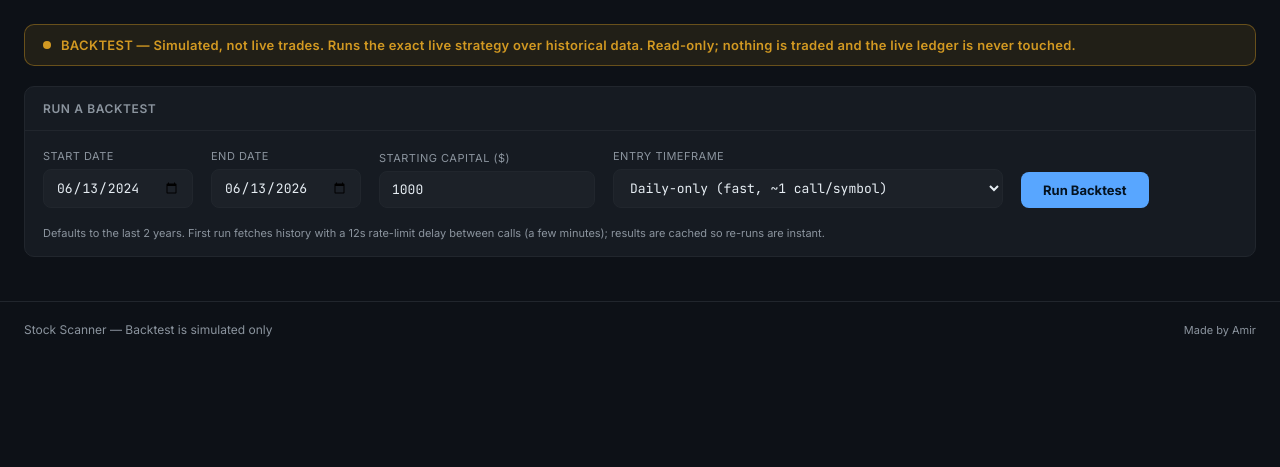
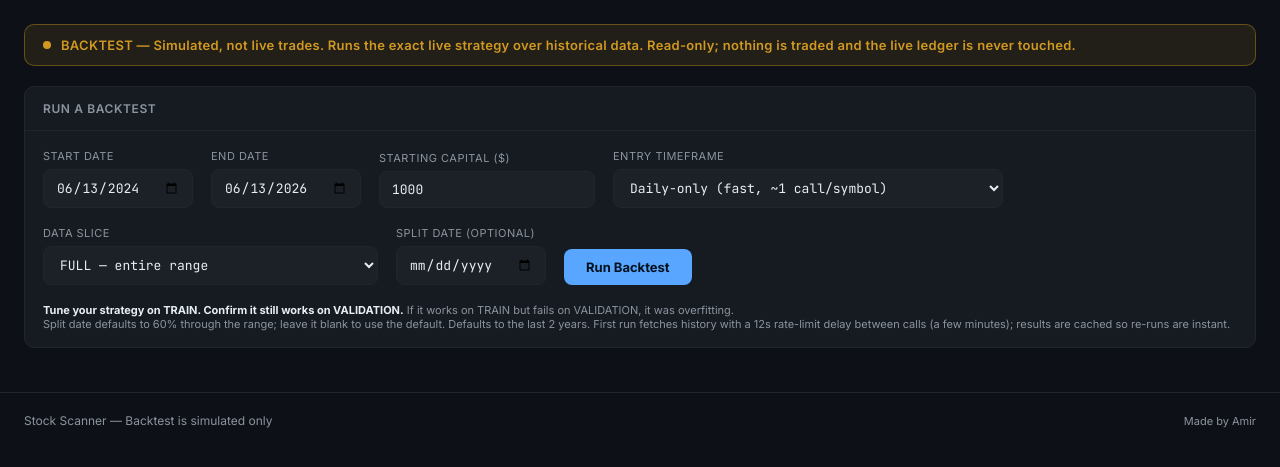
Before and after one commit to 3yther/stock-scanner, a Flask app: page /backtest in a window 1280 px wide. Shown: the part 54-521 px from the top of the page. Run offline with Flask 3, Linux system fonts and the light colour scheme.

Commit message:
Backtest: SPY benchmark + train/validation split for overfitting protection
Infrastructure only — strategy logic untouched.

SPY buy-and-hold benchmark:
  - Buys SPY with full starting capital at the first bar's open of the simulated
    slice, holds to the end; marked to market on the same calendar so the curve
    aligns day-by-day with the strategy
  - Reuses the SPY daily series already fetched for the regime filter — no extra
    API calls
  - Equity chart now plots both lines (strategy green, SPY blue dashed) with a
    legend; new "VS Benchmark" scoreboard card shows strategy return, SPY return,
    alpha (green if it beat SPY, red if not), and Sharpe vs Sharpe

Train / validation / holdout splitting:
  - New "Data slice" selector: FULL / TRAIN (first 60%) / VALIDATION (last 40%),
    with an optional manual split-date override
  - Always fetches the full range (cache shared across slices, no extra calls)
    and only restricts the walk-forward window — TRAIN stops at the split so
    validation-period data can never leak into a train run
  - Prominent banner labels every result, e.g. "VALIDATION SET — data NOT used
    for tuning — 2024-06-01 to 2025-01-31"; split date stored in results
  - Plain-English explainer on the page: tune on TRAIN, confirm on VALIDATION,
    divergence means overfitting

Verified: TRAIN/VALIDATION partition is clean and gap-free (262+150=412 days),
no train→validation leakage, fetch ranges identical across slices, benchmark
curve aligns with the strategy curve, and the live trades DB is untouched.

Co-Authored-By: Claude Fable 5 <noreply@anthropic.com>

```diff
--- a/dashboard.py
+++ b/dashboard.py
@@ -62,6 +62,8 @@ def api_backtest_run():
     start_date = (body.get("start") or default_start)[:10]
     end_date   = (body.get("end")   or today.isoformat())[:10]
     mode       = "hourly" if body.get("mode") == "hourly" else "daily"
+    split      = body.get("split") if body.get("split") in ("full", "train", "validation") else "full"
+    split_date = (body.get("split_date") or "")[:10] or None
     try:
         capital = float(body.get("capital", config.INITIAL_BALANCE))
     except (TypeError, ValueError):
@@ -72,10 +74,12 @@ def api_backtest_run():
     if backtest.is_running():
         return jsonify({"started": False, "reason": "A backtest is already running"}), 409
 
-    started = backtest.start(start_date, end_date, capital, mode)
-    print(f"[BACKTEST] run requested: {start_date}→{end_date} ${capital} mode={mode} started={started}", flush=True)
+    started = backtest.start(start_date, end_date, capital, mode, split, split_date)
+    print(f"[BACKTEST] run requested: {start_date}→{end_date} ${capital} mode={mode} "
+          f"split={split} split_date={split_date} started={started}", flush=True)
     return jsonify({"started": started, "start": start_date, "end": end_date,
-                    "capital": capital, "mode": mode})
+                    "capital": capital, "mode": mode, "split": split,
+                    "split_date": split_date})
 
 
 @app.route("/api/backtest_status")
--- a/templates/backtest.html
+++ b/templates/backtest.html
@@ -122,6 +122,27 @@
     color: var(--subtle); font-size: 12px;
   }
   .pill { font-family: var(--mono); font-size: 11px; padding: 2px 8px; border-radius: 20px; background: var(--surface2); color: var(--subtle); border:1px solid var(--border); }
+
+  /* Prominent slice banner */
+  .slice-banner {
+    display: flex; align-items: center; gap: 12px; border-radius: 10px;
+    padding: 14px 18px; margin-bottom: 16px; font-weight: 700; font-size: 15px;
+    letter-spacing: .3px; border: 1px solid var(--border); background: var(--surface2);
+  }
+  .slice-banner .tag { font-family: var(--mono); font-size: 11px; padding: 3px 10px; border-radius: 6px; font-weight: 700; }
+  .slice-full       { color: var(--blue);   } .slice-full .tag   { background: rgba(88,166,255,.15);  color: var(--blue); }
+  .slice-train      { color: var(--purple); } .slice-train .tag  { background: rgba(188,140,255,.15); color: var(--purple); }
+  .slice-validation { color: var(--yellow); border-color: rgba(210,153,34,.5); background: rgba(210,153,34,.08); }
+  .slice-validation .tag { background: rgba(210,153,34,.2); color: var(--yellow); }
+
+  /* VS Benchmark card */
+  .bench-card { background: var(--surface); border: 1px solid var(--border); border-radius: 10px; padding: 16px 18px; margin-bottom: 20px; }
+  .bench-grid { display: grid; grid-template-columns: repeat(4, 1fr); gap: 14px; }
+  @media (max-width: 700px) { .bench-grid { grid-template-columns: repeat(2, 1fr); } }
+  .bench-col { border-left: 3px solid var(--border); padding-left: 12px; }
+  .bench-col .k { font-size: 11px; color: var(--subtle); text-transform: uppercase; letter-spacing:.5px; margin-bottom:6px; }
+  .bench-col .v { font-family: var(--mono); font-size: 20px; font-weight: 500; }
+  .bench-verdict { font-family: var(--mono); font-size: 12px; padding: 3px 10px; border-radius: 6px; font-weight:700; }
 </style>
 </head>
 <body>
@@ -167,12 +188,27 @@
         </select>
       </div>
       <div class="field">
+        <label>Data slice</label>
+        <select id="f-split">
+          <option value="full" selected>FULL — entire range</option>
+          <option value="train">TRAIN — in-sample (first 60%)</option>
+          <option value="validation">VALIDATION — out-of-sample (last 40%)</option>
+        </select>
+      </div>
+      <div class="field">
+        <label>Split date (optional)</label>
+        <input type="date" id="f-split-date">
+      </div>
+      <div class="field">
         <button class="btn" id="run-btn">Run Backtest</button>
       </div>
     </div>
     <div class="hint">
-      Defaults to the last 2 years. First run fetches history with a 12s rate-limit delay between calls
-      (a few minutes); results are cached so re-runs are instant.
+      <strong style="color:var(--text)">Tune your strategy on TRAIN. Confirm it still works on VALIDATION.</strong>
+      If it works on TRAIN but fails on VALIDATION, it was overfitting.<br>
+      Split date defaults to 60% through the range; leave it blank to use the default.
+      Defaults to the last 2 years. First run fetches history with a 12s rate-limit delay between
+      calls (a few minutes); results are cached so re-runs are instant.
     </div>
   </div>
 
@@ -189,6 +225,38 @@
 
   <!-- Results -->
   <div id="results">
+
+    <!-- Prominent slice banner -->
+    <div class="slice-banner" id="slice-banner">
+      <span class="tag" id="slice-tag">SLICE</span>
+      <span id="slice-text"></span>
+    </div>
+
+    <!-- VS Benchmark scoreboard -->
+    <div class="bench-card">
+      <div class="card-hdr" style="border:0;padding:0 0 12px;display:flex;justify-content:space-between;align-items:center">
+        <span>VS Benchmark &mdash; SPY Buy &amp; Hold</span>
+        <span class="bench-verdict" id="bench-verdict">&mdash;</span>
+      </div>
+      <div class="bench-grid">
+        <div class="bench-col">
+          <div class="k">Strategy Return</div>
+          <div class="v" id="b-strat">&mdash;</div>
+        </div>
+        <div class="bench-col">
+          <div class="k">SPY Return</div>
+          <div class="v" id="b-spy">&mdash;</div>
+        </div>
+        <div class="bench-col">
+          <div class="k">Alpha (excess)</div>
+          <div class="v" id="b-alpha">&mdash;</div>
+        </div>
+        <div class="bench-col">
+          <div class="k">Sharpe — Strategy vs SPY</div>
+          <div class="v" id="b-sharpe">&mdash;</div>
+        </div>
+      </div>
+    </div>
 
     <div style="display:flex;gap:10px;flex-wrap:wrap;margin-bottom:16px;align-items:center">
       <span class="pill" id="r-mode">mode</span>
@@ -343,6 +411,7 @@ $('run-btn').addEventListener('click', async () => {
   const body = {
     start: $('f-start').value, end: $('f-end').value,
     capital: parseFloat($('f-capital').value)||1000, mode: $('f-mode').value,
+    split: $('f-split').value, split_date: $('f-split-date').value || null,
   };
   $('run-btn').disabled = true;
   try {
@@ -378,6 +447,27 @@ async function poll(){
 function render(r){
   if(!r) return;
   $('results').style.display='block';
+
+  // Prominent slice banner
+  const sb = $('slice-banner');
+  sb.className = 'slice-banner slice-' + (r.split||'full');
+  $('slice-tag').textContent = (r.split||'full').toUpperCase();
+  $('slice-text').textContent = r.split_banner;
+
+  // VS Benchmark scoreboard
+  const b = r.benchmark || {return_pct:0, sharpe:0};
+  $('b-strat').textContent = pct(r.total_return_pct);
+  $('b-strat').className = 'v ' + cls(r.total_return_pct);
+  $('b-spy').textContent = pct(b.return_pct);
+  $('b-spy').className = 'v ' + cls(b.return_pct);
+  $('b-alpha').textContent = pct(r.alpha) + (r.beat_benchmark ? '  (beat SPY)' : '  (lost to SPY)');
+  $('b-alpha').className = 'v ' + (r.beat_benchmark ? 'pos' : 'neg');
+  $('b-sharpe').textContent = parseFloat(r.sharpe).toFixed(2) + ' vs ' + parseFloat(b.sharpe).toFixed(2);
+  $('b-sharpe').className = 'v ' + (r.beat_sharpe ? 'pos' : 'neg');
+  const verdict = $('bench-verdict');
+  if(r.beat_benchmark){ verdict.textContent='✓ STRATEGY BEAT SPY'; verdict.style.background='rgba(63,185,80,.15)'; verdict.style.color='var(--green)'; }
+  else { verdict.textContent='✗ LOST TO BUY & HOLD'; verdict.style.background='rgba(248,81,73,.15)'; verdict.style.color='var(--red)'; }
+
   $('r-mode').textContent = r.mode_label;
   $('r-range').textContent = r.start_date+' → '+r.end_date;
   $('r-slip').textContent = 'slippage '+r.slippage_pct+'% · fills next open';
@@ -400,7 +490,7 @@ function render(r){
   $('m-gw').textContent = money(r.gross_wins);
   $('m-gl').textContent = money(r.gross_losses);
 
-  buildEquity(r.equity_curve, r.initial_balance);
+  buildEquity(r.equity_curve, r.benchmark_curve || [], r.initial_balance);
   buildDD(r.drawdown_curve);
 
   // by symbol
@@ -457,18 +547,19 @@ document.querySelectorAll('th.sortable').forEach(th=>{
   });
 });
 
-function buildEquity(curve, initial){
+function buildEquity(curve, bench, initial){
   if(equityChart) equityChart.destroy();
   const ctx = $('equity-chart').getContext('2d');
   const labels = curve.map(d=>d.date);
   const values = curve.map(d=>d.equity);
-  const baseline = labels.map(()=>initial);
+  const benchVals = bench.map(d=>d.equity);
   equityChart = new Chart(ctx,{ type:'line', data:{ labels, datasets:[
-      { label:'Equity', data:values, borderColor:'#3FB950', backgroundColor:'rgba(63,185,80,.08)', fill:true, tension:.2, borderWidth:2 },
-      { label:'Start', data:baseline, borderColor:'rgba(139,148,158,.4)', borderDash:[4,4], borderWidth:1, fill:false },
+      { label:'Strategy', data:values, borderColor:'#3FB950', backgroundColor:'rgba(63,185,80,.08)', fill:true, tension:.2, borderWidth:2 },
+      { label:'SPY buy & hold', data:benchVals, borderColor:'#58A6FF', borderDash:[6,4], borderWidth:1.5, fill:false, tension:.2 },
     ]},
     options:{ ...CHART_DEFAULTS, interaction:{mode:'index',intersect:false},
-      plugins:{ ...CHART_DEFAULTS.plugins, tooltip:{ backgroundColor:'#1C2128', borderColor:'#21262D', borderWidth:1, callbacks:{ label:c=>' '+money(c.raw) } } },
+      plugins:{ legend:{ display:true, labels:{ color:'#8B949E', font:{size:11}, usePointStyle:true, boxWidth:8 } },
+        tooltip:{ backgroundColor:'#1C2128', borderColor:'#21262D', borderWidth:1, callbacks:{ label:c=>' '+c.dataset.label+': '+money(c.raw) } } },
       scales:{ ...CHART_DEFAULTS.scales, y:{ ...CHART_DEFAULTS.scales.y, ticks:{ ...CHART_DEFAULTS.scales.y.ticks, callback:v=>'$'+v.toLocaleString() } } } } });
 }
 
```
Also changed, not shown: backtest.py (+110 -24 lines).
